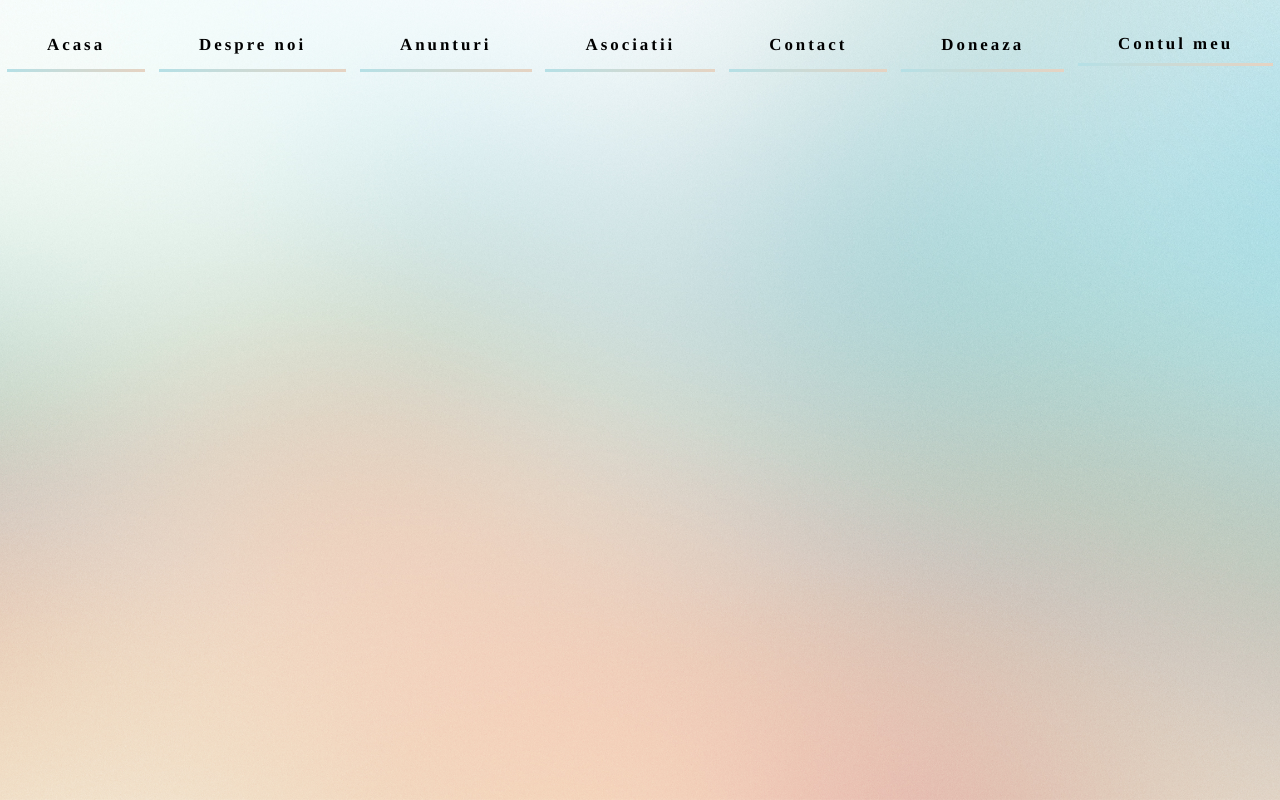
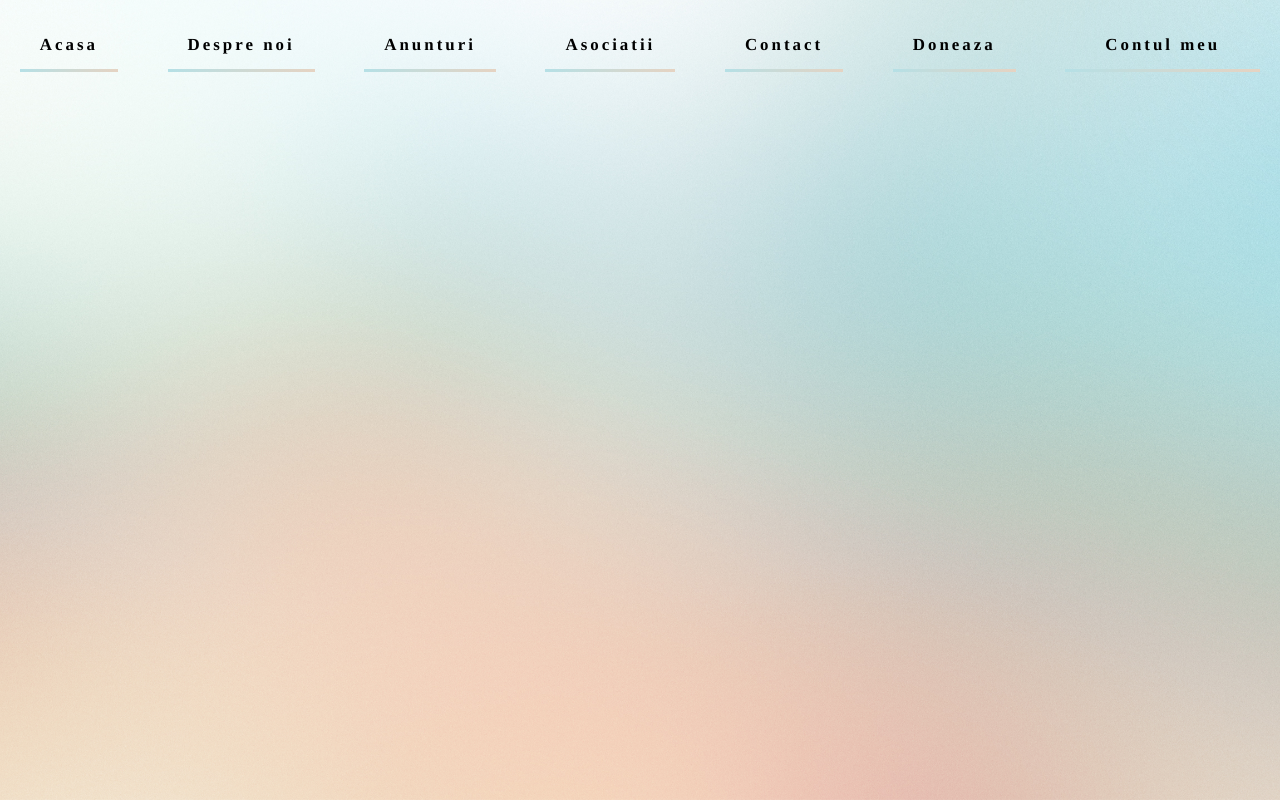
Before and after one commit to meianuraluca/licenta, a React (Create React App) app in the folder proiect/myapp/: page /profileAssociation in a window 1280 px wide. Built offline with nearby package versions, Linux system fonts and the light colour scheme.

Commit message:
modificari pe partea de stilzare

```diff
--- a/proiect/myapp/src/App.scss
+++ b/proiect/myapp/src/App.scss
@@ -15,9 +15,26 @@
 }
 
 .box{
+  margin-top: 2%;
+  margin-bottom: 2%;
   height: 100%;
   width: 100%;
 }
 .menu{
   flex-basis: 100%;
 }
+::-webkit-scrollbar {
+  width: 10px;
+}
+
+/* Track */
+::-webkit-scrollbar-track {
+  box-shadow: inset 0 0 5px grey;
+  border-radius: 5px;
+}
+
+/* Handle */
+::-webkit-scrollbar-thumb {
+  background:black;
+  border-radius: 5px;
+}
--- a/proiect/myapp/src/components/about/about.css
+++ b/proiect/myapp/src/components/about/about.css
@@ -1,7 +1,7 @@
 .about-container{
     text-align: center;
     width: 100%;
-    height: 80vh;
+    height: 100%;
 
 }
 .about-content{
--- a/proiect/myapp/src/components/contact/contact.js
+++ b/proiect/myapp/src/components/contact/contact.js
@@ -63,7 +63,10 @@ class Contact extends React.Component {
                     ok = false
                 }
                 else{
-                    change.push('')
+                    if(this.state.error[key] === '')
+                        change.push('')
+                    else
+                        change.push(this.state.error[key])
                 }
         }
         }
@@ -103,7 +106,6 @@ class Contact extends React.Component {
 
   render(){
     return (
-      <div className="contact-page">
                 <div className="contact-parent">
                     <div className="contact-child child1">
 
@@ -149,7 +151,6 @@ class Contact extends React.Component {
                         </div>
                     </div>
                 </div>
-            </div>
 
     );
   }
--- a/proiect/myapp/src/components/contact/contact.scss
+++ b/proiect/myapp/src/components/contact/contact.scss
@@ -8,12 +8,12 @@
     width: 60%;
     display:flex;
     margin-left: 20%;
+    margin-right: 20%;
     margin-top:10px;
 
 
 
 }
-
 .contact-child{
     display:flex;
     flex:1;
@@ -36,7 +36,7 @@
 }
 
 .child1{
-    background:linear-gradient(rgba(0,0,0,0.7), rgba(0,0,0,0.7)), url("https://cdn.pixabay.com/photo/2019/06/28/00/17/architecture-4303279_1280.jpg");
+    background:linear-gradient(rgba(0,0,0,0.7), rgba(0,0,0,0.7)), url("../../images/architecture-4303279_1280.webp");
     background-size:cover;
     display:flex;
     flex-direction:column;
@@ -107,7 +107,9 @@
 @media screen and (max-width:991px){
     .contact-parent{
         display:block;
-        width:100%;
+        margin-left: 3%;
+        margin-right: 3%;
+        width:94%;
     }
 
     .child1{
--- a/proiect/myapp/src/components/home/home.css
+++ b/proiect/myapp/src/components/home/home.css
@@ -1,23 +1,18 @@
-body{
-    width: 100%;
-    height: 100%;
-
-
-}
 .slide-container{
-    margin-left: 15%;
+    margin-left: 10%;
+    padding: 10px 20px 10px 20px;
     padding-left:20px;
     padding-right: 20px;
-    width: 1000px;
+    width: 80%;
     display:block;
     background:transparent;
-    padding:8px;
     border:1px solid #ccc;
     box-shadow:5px 5px 5px 5px #999;
 }
 
 .imagine{
+    text-align: center;
     margin-left: 10%;
-    width: 800px;
-    height: 600px;
+    width: 80%;
+    height: 90%;
 }
--- a/proiect/myapp/src/components/home/home.js
+++ b/proiect/myapp/src/components/home/home.js
@@ -20,20 +20,20 @@ function Home(){
   return (
     <div className="slide-container">
       <Slide {...properties}>
-        <div className="each-slide">
+        <div style={{marginTop:"1%"}} className="each-slide">
           <img className="imagine" src={image1} alt="carusel1"></img>
         </div>
         <div className="each-slide">
-          <img className="imagine" src={image2} alt="carusel2"></img>
+          <img  style={{marginTop:"4%"}} className="imagine" src={image2} alt="carusel2"></img>
         </div>
         <div className="each-slide">
-          <img className="imagine" src={image3} alt="carusel3"></img>
+          <img style={{marginTop:"1%"}} className="imagine" src={image3} alt="carusel3"></img>
         </div>
         <div className="each-slide">
           <img className="imagine" src={image4}alt="carusel4"></img>
         </div>
         <div className="each-slide">
-          <img className="imagine" src={image5}alt="carusel5"></img>
+          <img style={{marginTop:"4%"}} className="imagine" src={image5}alt="carusel5"></img>
         </div>
       </Slide>
     </div>
--- a/proiect/myapp/src/components/menu/dropdown.js
+++ b/proiect/myapp/src/components/menu/dropdown.js
@@ -40,22 +40,22 @@ class Dropdown extends React.Component {
       <div className={`dropdown-content-${this.props.nameClass}`}>
         {this.state.typeUser === ''
         ? <div>
-              <div><Link to={'/login'} className="dropdown-link"> Contectare</Link></div>
-              <div><Link to={'/register'} className="dropdown-link">Creeaza cont</Link></div>
-              <div><Link to={'/registerAssoc'} className="dropdown-link">Creeaza cont de asociație</Link></div>
+              <div className="container-dropdown-link"><Link to={'/login'} className="dropdown-link"> Contectare</Link></div>
+              <div className="container-dropdown-link"><Link to={'/register'} className="dropdown-link">Creeaza cont</Link></div>
+              <div className="container-dropdown-link"><Link to={'/registerAssoc'} className="dropdown-link">Creeaza cont de asociație</Link></div>
         </div>
         : this.state.typeUser === 'user'
         ?  <div>
-              <div><Link to={'/'} className="dropdown-link">Profil</Link></div>
-              <div><Link to={'/listUserAnnounces'} className="dropdown-link">Anunturile tale</Link></div>
-              <div onClick={this.logout}><Link to={'/'} className="dropdown-link">Iesi din cont</Link></div>
+              <div className="container-dropdown-link"><Link to={'/'} className="dropdown-link">Profil</Link></div>
+              <div className="container-dropdown-link"><Link to={'/listUserAnnounces'} className="dropdown-link">Anunturile tale</Link></div>
+              <div className="container-dropdown-link" onClick={this.logout}><Link to={'/'} className="dropdown-link">Iesi din cont</Link></div>
             </div>
         :<div>
-            <div><Link to={'/profileAssociation'} className="dropdown-link">Profil</Link></div>
-            <div onClick={this.editProfile}><Link to={{
+            <div className="container-dropdown-link"><Link to={'/profileAssociation'} className="dropdown-link">Profil</Link></div>
+            <div className="container-dropdown-link" onClick={this.editProfile}><Link to={{
                                                   pathname:'/profileAssociation',
                                                   aboutProps:{show:true}}} className="dropdown-link">Setari profil</Link></div>
-            <div onClick={this.logout}><Link to={'/'} className="dropdown-link">Iesi din cont</Link></div>
+            <div className="container-dropdown-link" onClick={this.logout}><Link to={'/'} className="dropdown-link">Iesi din cont</Link></div>
         </div>
     }
     </div>
--- a/proiect/myapp/src/components/menu/menu.js
+++ b/proiect/myapp/src/components/menu/menu.js
@@ -40,8 +40,8 @@ class Menu extends React.Component {
           <Link to={'/associations'}  className="link">Asociatii</Link>
           <Link to={'/contact'} className="link">Contact</Link>
           <Link to={'/addPost'} className="link">Doneaza</Link>
-         <div className="dropdown" ref={node=>{this.node=node;}}>
-            <Link onClick={this.handleClick}  className="link">Contul meu</Link>
+         <div onClick={this.handleClick} className="dropdown" ref={node=>{this.node=node;}}>
+            <a  className="sub-link">Contul meu</a>
             {this.state.show  && (<Dropdown nameClass={this.state.show}/>)}
         </div>
        </div>
--- a/proiect/myapp/src/components/menu/menu.scss
+++ b/proiect/myapp/src/components/menu/menu.scss
@@ -7,7 +7,8 @@
 }
 
 .link{
-  padding:20px 40px;
+  margin-right: 10px;
+  padding:20px 20px;
   background: none;
   border:none;
   font-size: 1.3em;
@@ -28,27 +29,56 @@ transition: background-size 0.25s ease-in;
 }
 
 .dropdown-link{
+
 background: none;
 border:none;
 font-size: 16px;
-padding-bottom: 10px;
 font-weight: bold;
 letter-spacing: 3px;
 cursor: pointer;
 text-decoration: none;
 color:#000;
+transition: background-size 0.25s ease-in;
+
+}
+.container-dropdown-link{
+ text-align: center;
+ border:1px solid grey;
+}
+.container-dropdown-link:hover{
+  border-left: 2px solid black;
+  background-color: #F4F4F4;
+}
+
+.sub-link{
+  text-decoration: none;
+  font-weight: bold;
+  letter-spacing: 3px;
+  cursor: pointer;
+  color: black;
+}
+
+.dropdown {
+position: relative;
+display: inline-block;
+padding:20px 40px;
+background: none;
+border:none;
+font-size: 1.3em;
+font-weight: bold;
+letter-spacing: 3px;
+cursor: pointer;
+text-decoration: none;
+color:#000;
+position: relative;
   background-image: linear-gradient(120deg, #B5E0E6 0%, #E6D3C2 100%);
 background-repeat: no-repeat;
 background-size: 100% 0.2em;
 background-position: 0 88%;
 transition: background-size 0.25s ease-in;
+&:hover {
+background-size: 100% 88%;
 }
-
-
-.dropdown {
-margin-top: 1.5%;
-position: relative;
-display: inline-block;
 }
 
 
@@ -72,7 +102,6 @@ display: block;
 }
 
 .dropdown-content .link:hover {background-color:transparent;}
-// .dropdown:hover .dropdown-content {display: block;}
 .dropdown-content-true{
   display: block;
   margin-top: 15%;
@@ -84,10 +113,10 @@ display: block;
   z-index: 10;
 }
 
-.dropdown-content-true div {
-  color: black;
-  padding-bottom: 10px;
-  padding-left: 15px;
-  text-decoration: none;
-  display: block;
-  }
+// .dropdown-content-true div {
+//   color: black;
+//   padding-bottom: 10px;
+//   padding-left: 15px;
+//   text-decoration: none;
+//   display: block;
+//   }
```
Also changed, not shown: proiect/myapp/src/images/architecture-4303279_1280.webp (added). Lines whose indentation alone changed are shown as unchanged.
